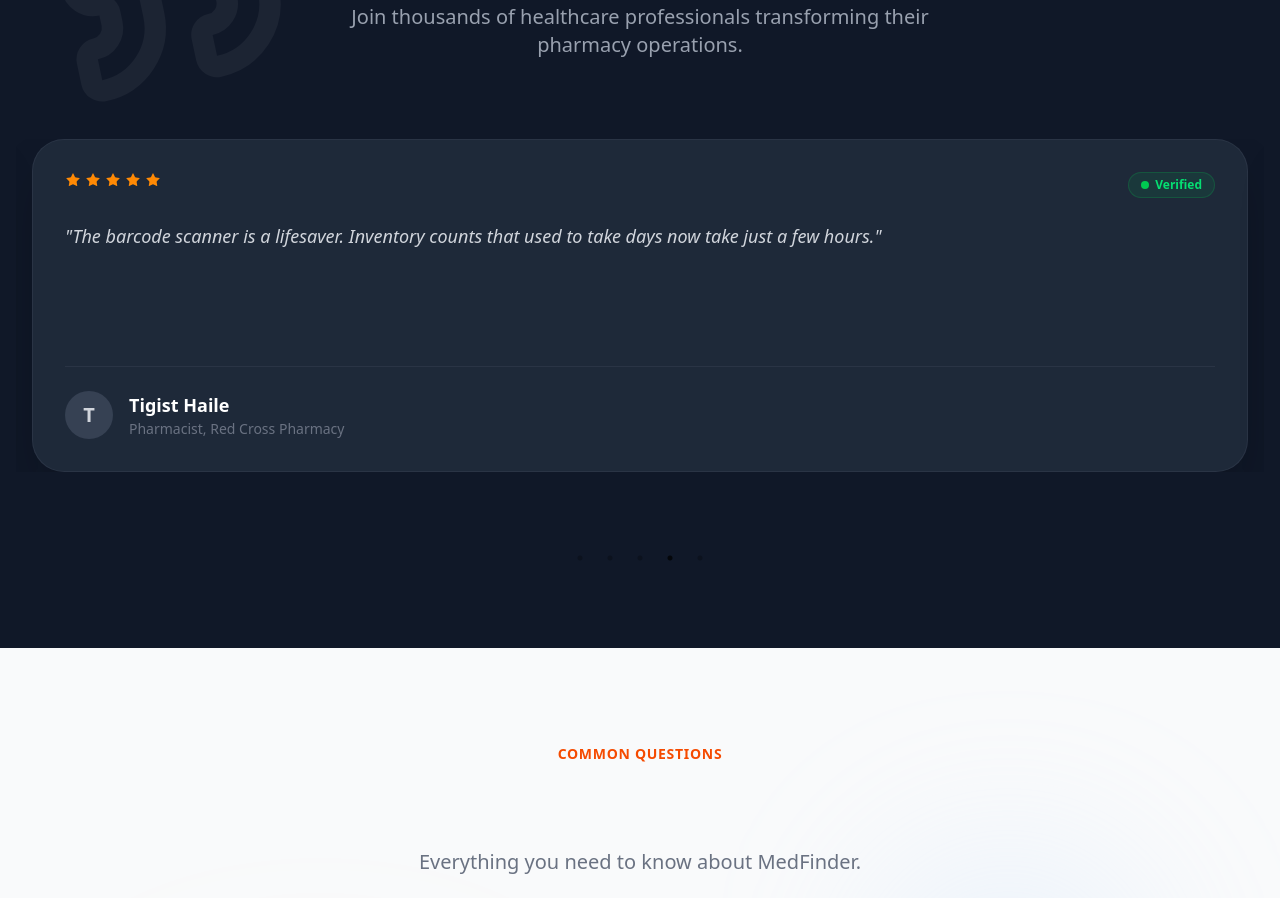
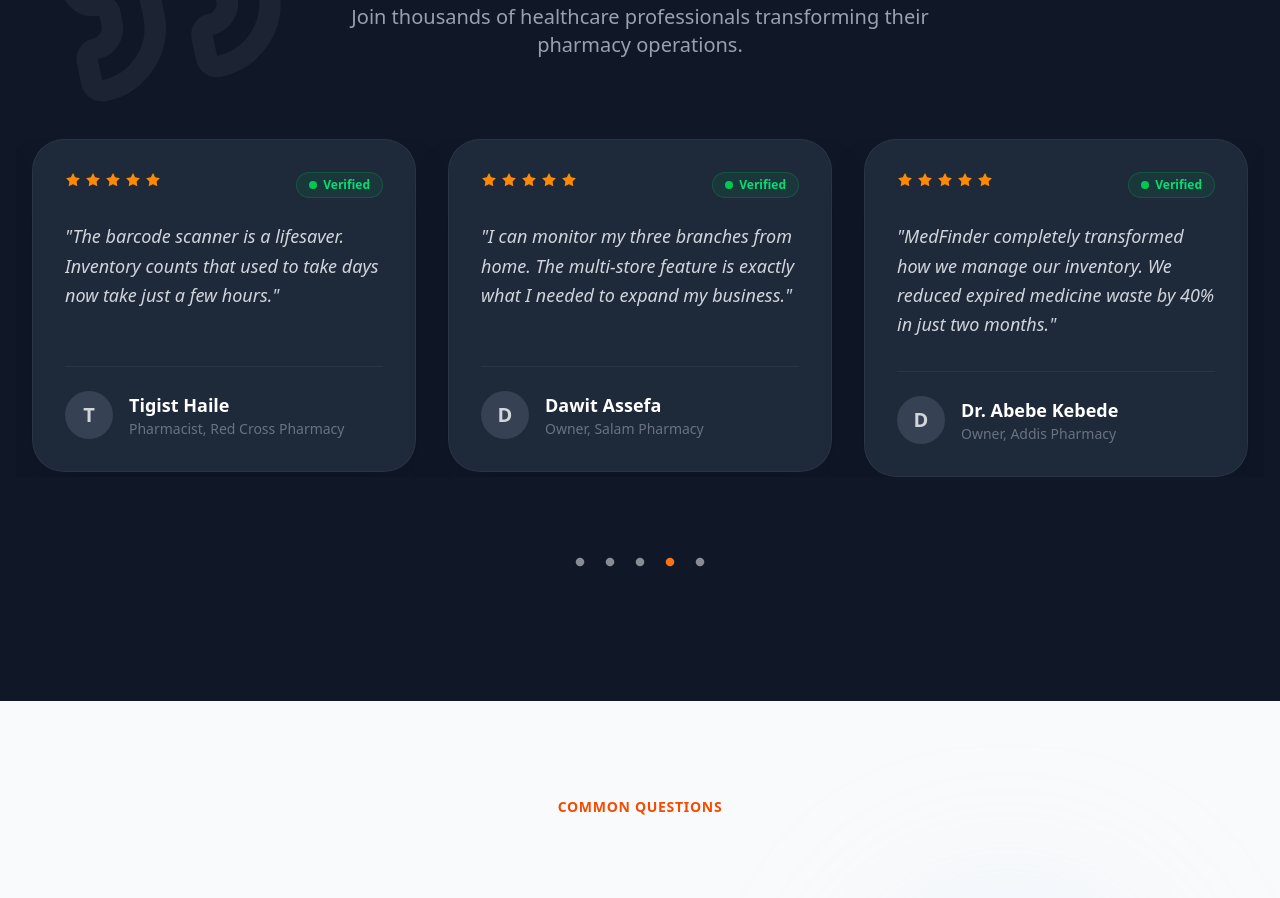
Before and after one commit to mfeti/marketing-site, a React (Vite) app: page / in a window 1280 px wide. Shown: the part 5720-6618 px from the top of the page. Built offline with nearby package versions, Linux system fonts and the light colour scheme.

Commit message:
refactor: Refactor Slick Carousel imports, customize testimonial slider settings and dots styling, and update translation content.

```diff
--- a/public/locales/am/translation.json
+++ b/public/locales/am/translation.json
@@ -108,6 +108,16 @@
         "name": "ዮናስ መኮንን",
         "role": "ማኔጀር፣ ሲቲ ሜድ",
         "quote": "በመጨረሻ በአማርኛ የሚሰራ አፕ አገኘን። የደንበኛ አገልግሎታቸው በጣም ጥሩ ነው፤ አስተያየታችንንም ይሰማሉ።"
+      },
+      {
+        "name": "ትግስት ሀይለ",
+        "role": "ፋርማሲስት፣ ሬድ ክሮስ ፋርማሲ",
+        "quote": "የባርኮድ ስካነሩ ህይወት አድን ነው። ቀናት ይፈጅ የነበረው የኢንቬንቶሪ ቆጠራ አሁን በሰዓታት ይጠናቀቃል።"
+      },
+      {
+        "name": "ዳዊት አሰፋ",
+        "role": "ባለቤት፣ ሰላም ፋርማሲ",
+        "quote": "ሶስቱን ቅርንጫፎቼን ከቤት ሆኜ መቆጣጠር እችላለሁ። የብዝሃ-ቅርንጫፍ ባህሪው ንግዴን ለማስፋፋት የፈለኩት ነገር ነው።"
       }
     ]
   },
--- a/public/locales/or/translation.json
+++ b/public/locales/or/translation.json
@@ -90,6 +90,16 @@
         "name": "Yoonas Mokonnon",
         "role": "Hogganaa, City Med",
         "quote": "Dhumarratti Appii Afaan Oromootiin sirriitti hojjetu argann. Tajaajilli maamiltoota isaanii baay'ee gaariidha; yaada keenyas ni dhageeffatu."
+      },
+      {
+        "name": "Tigist Hayilee",
+        "role": "Farmasistii, Red Cross Pharmacy",
+        "quote": "Iskaannariin baarkoodii baay'ee nu gargaareera. Lakkoofsi inveentorii guyyoota fudhatu ture amma sa'aatii muraasa keessatti dhumata."
+      },
+      {
+        "name": "Daawit Asaffaa",
+        "role": "Abbaa Qabeenyaa, Salaam Pharmacy",
+        "quote": "Dameewwan koo sadan manaa taa'ee to'achuu nan danda'a. Amaloonni damee hedduu kun daldala koo babal'isuuf kan na barbaachisuudha."
       }
     ]
   },
--- a/public/locales/ti/translation.json
+++ b/public/locales/ti/translation.json
@@ -90,6 +90,16 @@
         "name": "ዮናስ መኮንን",
         "role": "ማኔጀር፣ ሲቲ ሜድ",
         "quote": "ኣብ መወዳእታ ብትግርኛ ዝሰርሕ አፕ ተረኺቡ። ኣገልግሎት ዓማዊል ብጣዕሚ ጽቡቕ እዩ፤ ርኢቶና ድማ ይሰምዑ።"
+      },
+      {
+        "name": "ትግስት ሃይለ",
+        "role": "ፋርማሲስት፣ ሬድ ክሮስ ፋርማሲ",
+        "quote": "እቲ ባርኮድ ስካነር ህይወት ኣድሒኑልና። መዓልታት ዝወስድ ዝነበረ ቆጸራ ኢንቬንቶሪ ሕዚ ብሰዓታት ይወድእ።"
+      },
+      {
+        "name": "ዳዊት ኣሰፋ",
+        "role": "ዋና፣ ሰላም ፋርማሲ",
+        "quote": "ሰለስቲኤን ጨናፍረይ ካብ ገዛ ኮይነ ክቆጻጸር ይኽእል። እቲ ናይ ብዙሓት ጨናፍር ባህሪ ንንግደይ ንምስፋሕ ዘድልየኒ ኢዩ።"
       }
     ]
   },
--- a/src/App.jsx
+++ b/src/App.jsx
@@ -2,8 +2,6 @@ import { BrowserRouter as Router, Routes, Route } from 'react-router-dom';
 import { useEffect } from 'react';
 import AOS from 'aos';
 import 'aos/dist/aos.css';
-import 'slick-carousel/slick/slick.css';
-import 'slick-carousel/slick/slick-theme.css';
 
 import Layout from './components/layout/Layout';
 import ScrollToTop from './components/layout/ScrollToTop';
@@ -14,6 +12,9 @@ import Blog from './pages/Blog';
 import Contact from './pages/Contact';
 import Privacy from './pages/Privacy';
 import Terms from './pages/Terms';
+
+
+
 
 function App() {
  useEffect(() => {
--- a/src/components/sections/Testimonials.jsx
+++ b/src/components/sections/Testimonials.jsx
@@ -1,41 +1,63 @@
-import { motion } from 'framer-motion';
-import { Star, Quote, ShieldCheck } from 'lucide-react';
-import { useTranslation } from 'react-i18next';
-import Slider from 'react-slick';
+import { useState, useEffect } from "react";
+import { Star, Quote, ShieldCheck } from "lucide-react";
+import { useTranslation } from "react-i18next";
+import Slider from "react-slick";
 
 export default function Testimonials() {
   const { t } = useTranslation();
+  const [mounted, setMounted] = useState(false);
 
-  const settings = {
-    mobileFirst: true,
+  useEffect(() => {
+    setMounted(true);
+  }, []);
+
+  if (!mounted) return null;
+
+  var settings = {
     dots: true,
+    arrows: false,
     infinite: true,
-    speed: 800,
-    slidesToShow: 1,
+    speed: 500,
+    slidesToShow: 3,
     slidesToScroll: 1,
     autoplay: true,
     autoplaySpeed: 2000,
-    arrows: false,
-    cssEase: "cubic-bezier(0.2, 0.8, 0.2, 1)",
-    dotsClass: "slick-dots !bottom-[-3rem]",
+    cssEase: "linear",
+    pauseOnHover: true,
+    pauseOnFocus: true,
+    waitForAnimate: false,
     responsive: [
       {
-        breakpoint: 768,
+        breakpoint: 10000,
+        settings: {
+          slidesToShow: 3,
+          slidesToScroll: 1,
+          infinite: true,
+        },
+      },
+      {
+        breakpoint: 1024,
         settings: {
           slidesToShow: 2,
-        }
+          slidesToScroll: 1,
+          initialSlide: 2,
+        },
       },
       {
-        breakpoint: 1280,
+        breakpoint: 640,
         settings: {
-          slidesToShow: 3,
-        }
-      }
-    ]
+          slidesToShow: 1,
+          slidesToScroll: 1,
+        },
+      },
+    ],
   };
 
   return (
-    <section id="testimonials" className="py-32 bg-gray-900 text-white relative overflow-hidden">
+    <section
+      id="testimonials"
+      className="py-32 bg-gray-900 text-white relative" // Removed overflow-hidden to allow dots to show
+    >
       {/* Background Ambience */}
       <div className="absolute inset-0 pointer-events-none">
         {/* <div className="absolute top-0 right-0 w-[800px] h-[800px] bg-orange-500/10 rounded-full blur-[120px] -translate-y-1/2 translate-x-1/2" />
@@ -46,26 +68,34 @@ export default function Testimonials() {
 
       <div className="max-w-7xl mx-auto px-4 sm:px-6 lg:px-8 relative z-10">
         <div className="text-center mb-20" data-aos="fade-up">
-          <span className="text-orange-500 font-bold tracking-wider uppercase text-sm mb-3 block">Success Stories</span>
+          <span className="text-orange-500 font-bold tracking-wider uppercase text-sm mb-3 block">
+            Success Stories
+          </span>
           <h2 className="text-4xl md:text-5xl font-extrabold mb-6 tracking-tight">
-            {t('testimonials.title')}
+            {t("testimonials.title")}
           </h2>
           <p className="text-xl text-gray-400 max-w-2xl mx-auto">
-            Join thousands of healthcare professionals transforming their pharmacy operations.
+            Join thousands of healthcare professionals transforming their
+            pharmacy operations.
           </p>
         </div>
 
-        <div data-aos="fade-up" data-aos-delay="200">
-          <Slider {...settings} className="testimonial-slider -mx-4 pb-12">
-            {(t('testimonials.items', { returnObjects: true }) || []).map((item, index) => (
-              <div key={index} className="px-4 h-full">
+        <div className="relative">
+          <Slider {...settings} className="testimonial-slider -mx-4 pb-24">
+            {(t("testimonials.items", { returnObjects: true }) || []).map(
+              (item, index) => (
+                <div key={item.id || index} className="px-4 h-full">
                   <div className="bg-gray-800 p-8 rounded-[2rem] border border-gray-700/50 hover:border-orange-500/30 transition-all duration-300 h-full flex flex-col justify-between group relative overflow-hidden shadow-2xl">
-
                     <div>
                       <div className="flex justify-between items-start mb-6">
                         <div className="flex space-x-1 text-orange-400">
                           {[...Array(5)].map((_, i) => (
-                          <Star key={i} size={16} fill="currentColor" strokeWidth={0} />
+                            <Star
+                              key={i}
+                              size={16}
+                              fill="currentColor"
+                              strokeWidth={0}
+                            />
                           ))}
                         </div>
                         <div className="bg-green-500/10 px-3 py-1 rounded-full flex items-center gap-1.5 border border-green-500/20">
@@ -73,7 +103,9 @@ export default function Testimonials() {
                             <span className="animate-ping absolute inline-flex h-full w-full rounded-full bg-green-400 opacity-75"></span>
                             <span className="relative inline-flex rounded-full h-2 w-2 bg-green-500"></span>
                           </div>
-                         <span className="text-xs font-semibold text-green-400">Verified</span>
+                          <span className="text-xs font-semibold text-green-400">
+                            Verified
+                          </span>
                         </div>
                       </div>
 
@@ -87,13 +119,18 @@ export default function Testimonials() {
                         {item.name.charAt(0)}
                       </div>
                       <div>
-                      <p className="font-bold text-white text-lg">{item.name}</p>
-                      <p className="text-gray-500 text-sm font-medium">{item.role}</p>
+                        <p className="font-bold text-white text-lg">
+                          {item.name}
+                        </p>
+                        <p className="text-gray-500 text-sm font-medium">
+                          {item.role}
+                        </p>
                       </div>
                     </div>
                   </div>
                 </div>
-            ))}
+              ),
+            )}
           </Slider>
         </div>
       </div>
--- a/src/index.css
+++ b/src/index.css
@@ -3,3 +3,27 @@
 html {
   scroll-behavior: smooth;
 }
+
+/* Slick Carousel Customization */
+.slick-dots {
+  bottom: 0px !important;
+  z-index: 50 !important;
+  position: absolute !important;
+  width: 100% !important;
+  display: flex !important;
+  justify-content: center !important;
+  list-style: none !important;
+  padding: 0;
+  margin: 0;
+}
+
+.slick-dots li button:before {
+  color: white !important;
+  opacity: 0.5 !important;
+  font-size: 10px !important;
+}
+
+.slick-dots li.slick-active button:before {
+  color: #f97316 !important; /* orange-500 */
+  opacity: 1 !important;
+}
```
Also changed, not shown: src/main.jsx (+5 -4 lines). Lines whose indentation alone changed are shown as unchanged.
